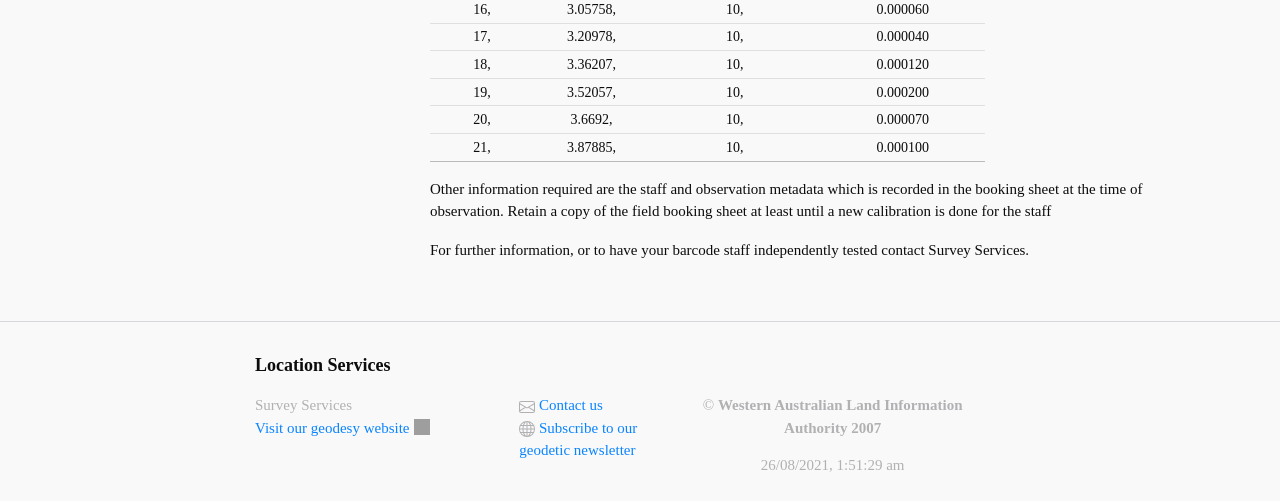
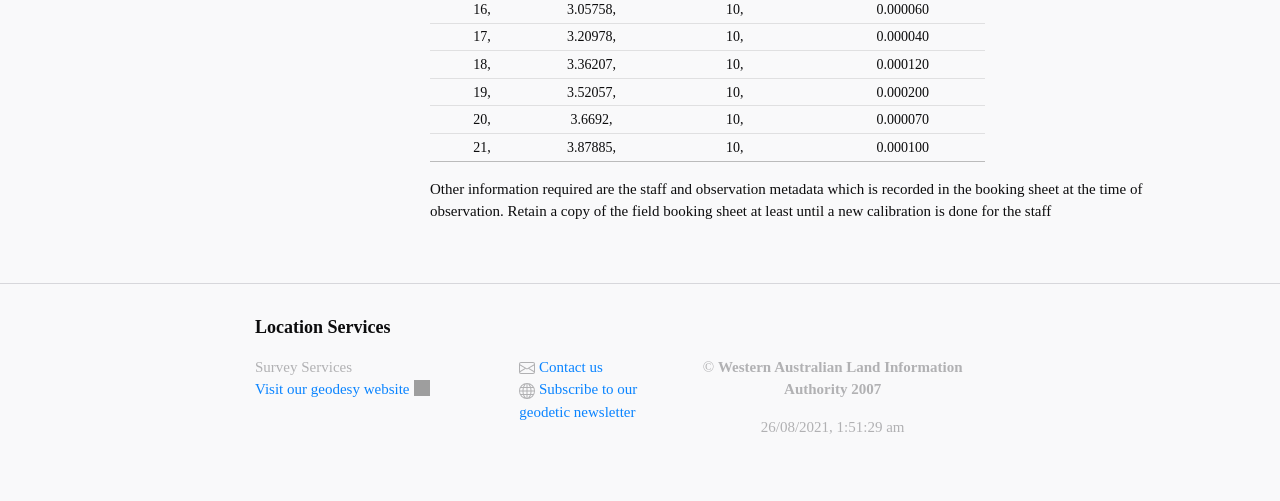
Before and after one commit to Landgate/Staff-Calibration, a Django app: page /staff_calibration/staff_guide/ in a window 1280 px wide. Shown: the part 2054-2555 px from the top of the page. After the commit the page ends 2488 px from the top, so only its background shows below. Run offline with Django 3.2, Linux system fonts and the light colour scheme; parts of the project's set-up code (start-up, migrations or seed data) failed here and were passed over; some libraries are stand-ins or nearby versions; grey boxes are pictures that could not be loaded.

Commit message:
Correcting some statements at the end

```diff
--- a/staff_calibration/templates/staff_calibration/staff_calibration_guide.html
+++ b/staff_calibration/templates/staff_calibration/staff_calibration_guide.html
@@ -127,7 +127,6 @@
           	</div>
           	<p> Other information required are the staff and observation metadata which is recorded in the booking sheet at the time of observation. Retain a copy of the field booking sheet at least until a new calibration is done for the staff</p>
 
-          	<p> For further information, or to have your barcode staff independently tested contact Survey Services. </p>
           	<!-- <br>
 			<p>Phone: +61 (0)8 9273 7114 </p>
 			<p>Email: Geodesy@landgate.wa.gov.au</p> -->
```
